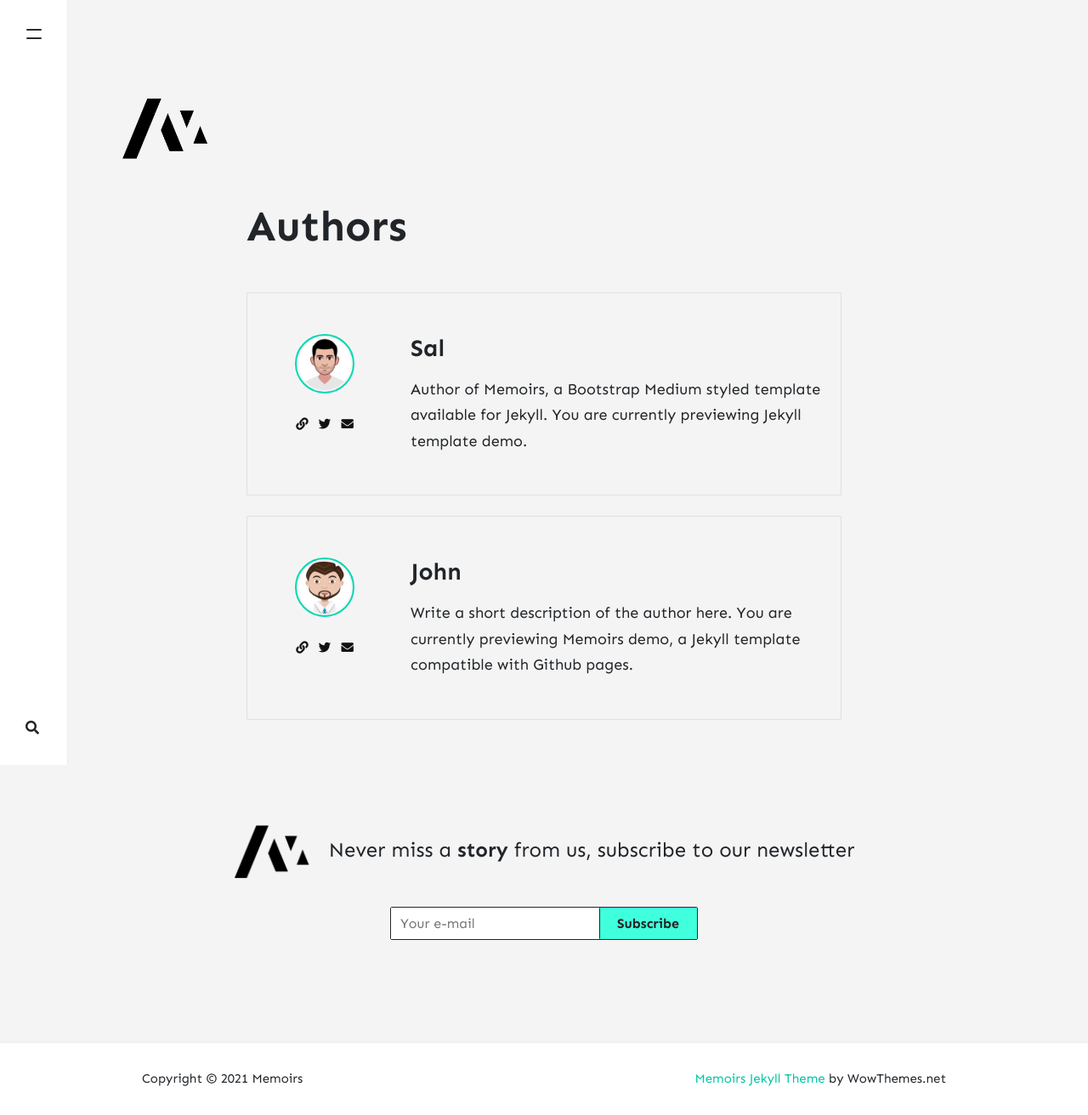
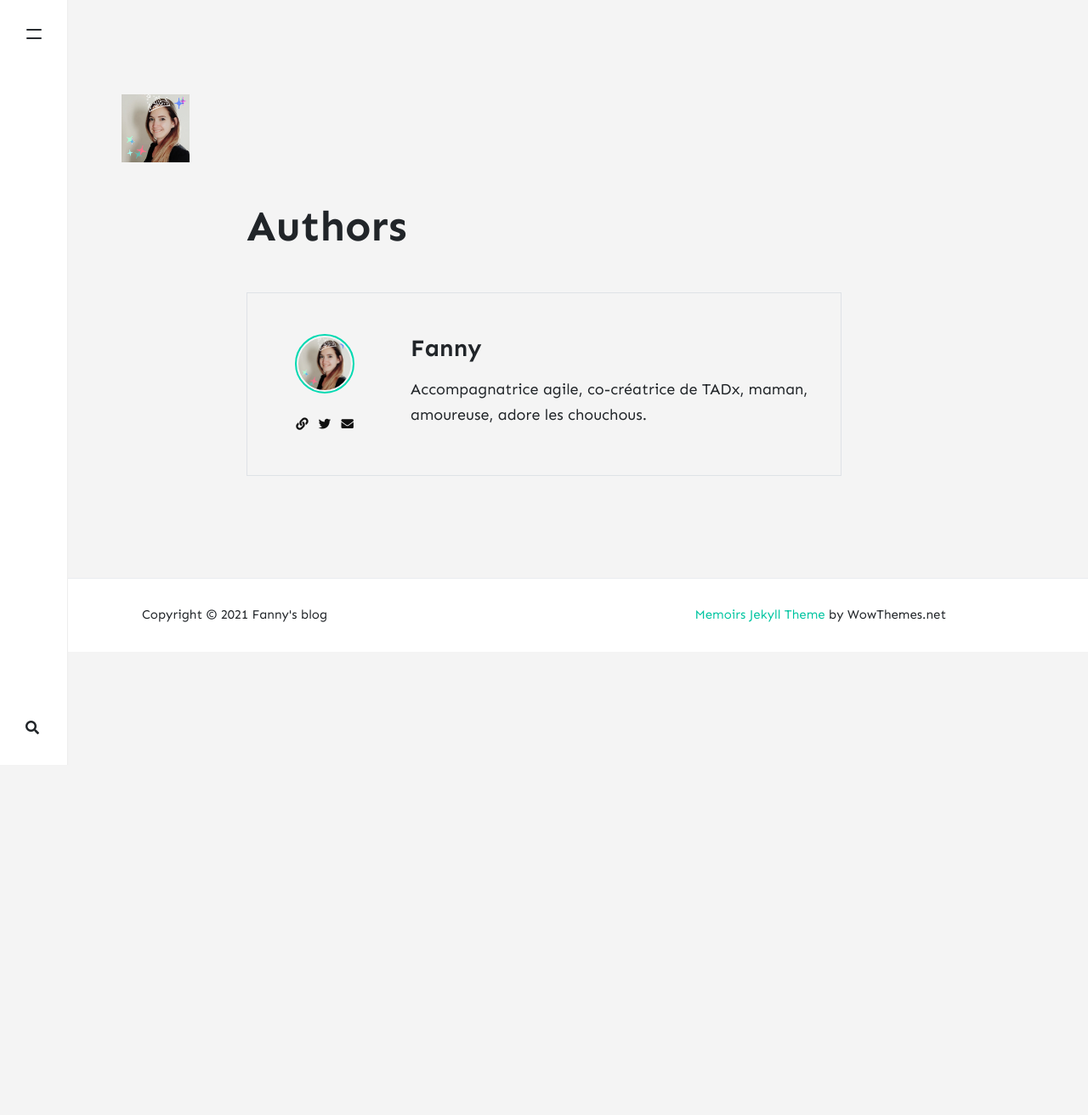
Before and after one commit to klaukf/blog, a Jekyll site: the page built from _pages/authors.html, in a window 1280 px wide. Shown: the whole page at 85% size. Built offline with Jekyll 4.4.1, drawn with Linux system fonts in a browser that asks for light colours; nearby versions of some CDN libraries; comment, search, counter and statistics services are not loaded; after the commit the page ends 900 px from its top, so only the background shows below that.

Commit message:
first page

```diff
--- a/_config.yml
+++ b/_config.yml
@@ -1,37 +1,29 @@
 # Site
-name: "Memoirs"
-title: "Memoirs"
-description: "I will take you on the fabulous world of exploration. Travel, culture, lifestyle. Eat, Pray, Love!"
-logo: 'assets/images/logo.png'
-favicon: 'assets/images/logo.png'
+name: "Fanny's blog"
+title: "Fanny's blog"
+description: "Réflexions, tips et retours d'expérience d'une accompagnatrice agile"
+logo: 'assets/images/logo.jpg'
+favicon: 'assets/images/favicon.jpg'
 baseurl: /blog
-google_analytics: 'UA-xxxxxxxx-1'
+#google_analytics: 'UA-xxxxxxxx-1'
 disqus: 'demowebsite'
-mailchimp-list: 'https://wowthemes.us11.list-manage.com/subscribe/post?u=8aeb20a530e124561927d3bd8&amp;id=8c3d2d214b'
+#mailchimp-list: 'https://wowthemes.us11.list-manage.com/subscribe/post?u=8aeb20a530e124561927d3bd8&amp;id=8c3d2d214b'
 include: ["_pages"]
 permalink: /:title/
-email: wowthemesnet@gmail.com
+email: klaukf@gmail.com
 
 # Authors
 authors:
-  sal:
-    name: Sal
-    display_name: Sal
-    avatar: 'assets/images/avatar-sal.png'
-    email: wowthemesnet@gmail.com
-    web: https://www.wowthemes.net/donate/
-    twitter: https://twitter.com/wowthemesnet
-    description: "Author of Memoirs, a Bootstrap Medium styled template available for Jekyll. You are currently previewing Jekyll template demo."
-  john:
-    name: John
-    display_name: John
-    avatar: 'assets/images/avatar.png'
-    email: wowthemesnet@gmail.com
-    web: https://www.wowthemes.net
-    twitter: https://twitter.com/wowthemesnet
-    description: "Write a short description of the author here. You are currently previewing Memoirs demo, a Jekyll template compatible with Github pages."
+  fanny:
+    name: Fanny
+    display_name: Fanny
+    avatar: 'assets/images/logo.jpg'
+    email: klaukf@gmail.com
+    web: https://klaukf.github.io/blog/
+    twitter: https://twitter.com/klf37
+    description: "Accompagnatrice agile, co-créatrice de TADx, maman, amoureuse, adore les chouchous."
 
-# Plugins
+# Plugins - ne pas toucher
 plugins:
   - jekyll-paginate
   - jekyll-sitemap
@@ -57,7 +49,7 @@
 markdown: kramdown
 kramdown:
    syntax_highlighter_opts:
-      disable : true
+      disable : false
 
 
 
```
Also changed, not shown: assets/images/favicon.jpg (added), assets/images/logo.jpg (added).
